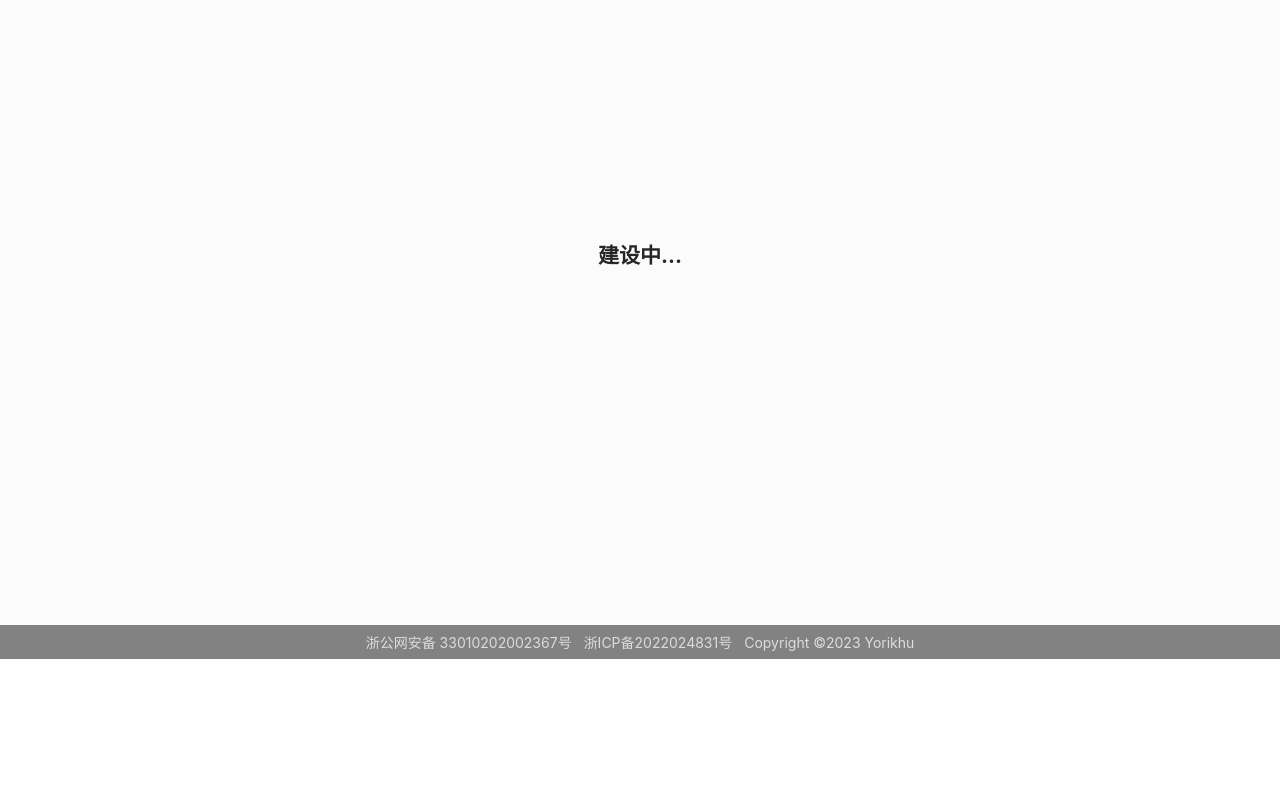
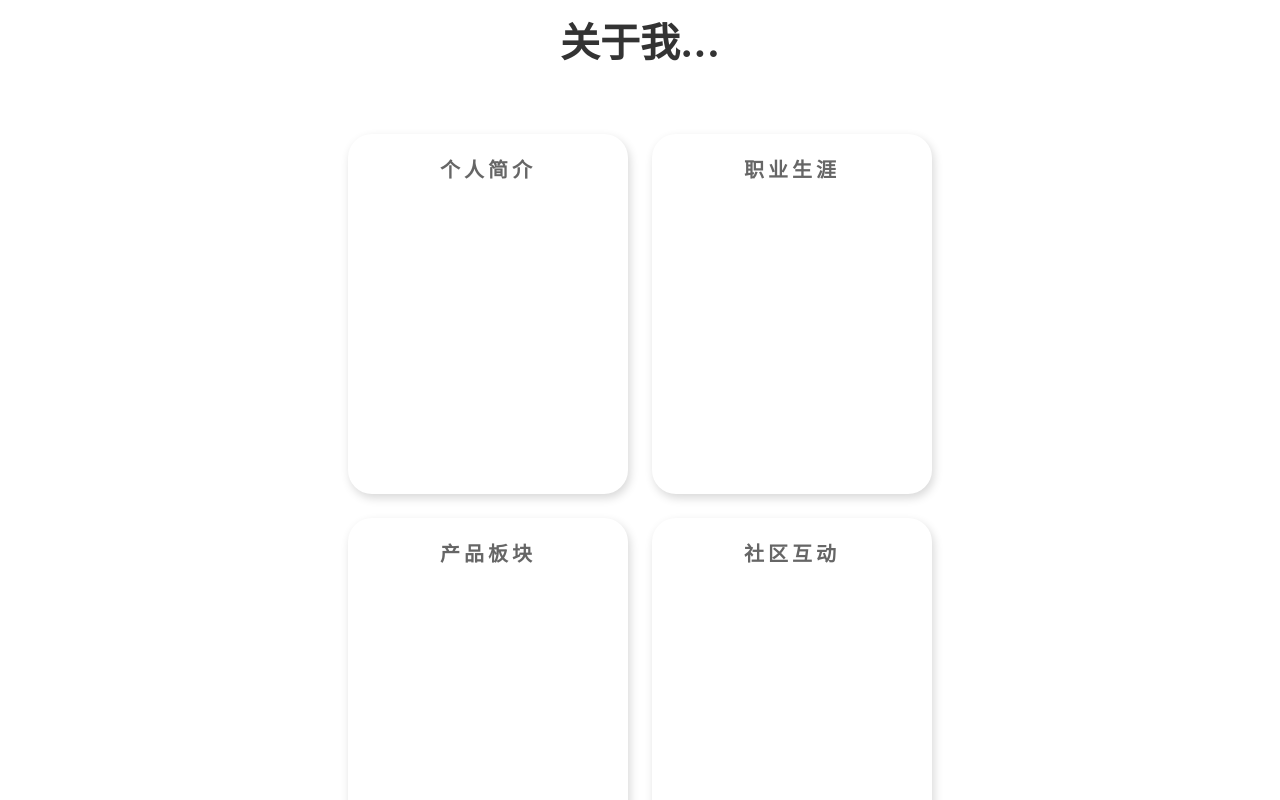
Before and after one commit to yorikhu/yorikhu-intro, a Next.js app: page /home in a window 1280 px wide. Shown: the part 920-1720 px from the top of the page. Before the commit the page ends 1579 px from the top, so only its background shows below. Built offline with nearby package versions, Linux system fonts and the light colour scheme; a web font is replaced by a local one.

Commit message:
feat: dev fonts family and some spots

```diff
--- a/package.json
+++ b/package.json
@@ -12,6 +12,7 @@
     "@types/node": "20.4.5",
     "@types/react": "18.2.18",
     "@types/react-dom": "18.2.7",
+    "classnames": "^2.3.2",
     "eslint": "8.46.0",
     "eslint-config-next": "13.4.12",
     "next": "13.4.12",
--- a/src/app/globals.scss
+++ b/src/app/globals.scss
@@ -1,46 +1,47 @@
 :root {
   @font-face {
-    font-family: 'AlibabaPuHuiTi';
-    src: url('/fonts/AlibabaPuHuiTi-Normal/AlibabaPuHuiTi-Normal.ttf');
-    src: url('/fonts/AlibabaPuHuiTi-Normal/AlibabaPuHuiTi-Normal.ttf')
-        format('truetype'),
-      url('/fonts/AlibabaPuHuiTi-Normal/AlibabaPuHuiTi-Normal.eot')
-        format('embedded-opentype'),
-      url('/fonts/AlibabaPuHuiTi-Normal/AlibabaPuHuiTi-Normal.woff2')
-        format('woff2'),
-      url('/fonts/AlibabaPuHuiTi-Normal/AlibabaPuHuiTi-Normal.woff')
-        format('woff'),
-      url('/fonts/AlibabaPuHuiTi-Normal/AlibabaPuHuiTi-Normal.otf')
-        format('svg');
+    font-family: "AlibabaPuHuiTi";
+    src: url("/fonts/AlibabaPuHuiTi-Normal/AlibabaPuHuiTi-Normal.ttf");
+    src: url("/fonts/AlibabaPuHuiTi-Normal/AlibabaPuHuiTi-Normal.ttf")
+        format("truetype"),
+      url("/fonts/AlibabaPuHuiTi-Normal/AlibabaPuHuiTi-Normal.eot")
+        format("embedded-opentype"),
+      url("/fonts/AlibabaPuHuiTi-Normal/AlibabaPuHuiTi-Normal.woff2")
+        format("woff2"),
+      url("/fonts/AlibabaPuHuiTi-Normal/AlibabaPuHuiTi-Normal.woff")
+        format("woff"),
+      url("/fonts/AlibabaPuHuiTi-Normal/AlibabaPuHuiTi-Normal.otf")
+        format("svg");
     font-weight: normal;
     font-style: normal;
     font-display: swap;
   }
 
   @font-face {
-    font-family: 'AlibabaPuHuiTi';
-    src: url('/fonts/AlibabaPuHuiTi-Bold/AlibabaPuHuiTi-Bold.ttf');
-    src: url('/fonts/AlibabaPuHuiTi-Bold/AlibabaPuHuiTi-Bold.ttf')
-        format('truetype'),
-      url('/fonts/AlibabaPuHuiTi-Bold/AlibabaPuHuiTi-Bold.eot')
-        format('embedded-opentype'),
-      url('/fonts/AlibabaPuHuiTi-Bold/AlibabaPuHuiTi-Bold.woff2')
-        format('woff2'),
-      url('/fonts/AlibabaPuHuiTi-Bold/AlibabaPuHuiTi-Bold.woff') format('woff'),
-      url('/fonts/AlibabaPuHuiTi-Bold/AlibabaPuHuiTi-Bold.otf') format('svg');
+    font-family: "AlibabaPuHuiTi";
+    src: url("/fonts/AlibabaPuHuiTi-Bold/AlibabaPuHuiTi-Bold.ttf");
+    src: url("/fonts/AlibabaPuHuiTi-Bold/AlibabaPuHuiTi-Bold.ttf")
+        format("truetype"),
+      url("/fonts/AlibabaPuHuiTi-Bold/AlibabaPuHuiTi-Bold.eot")
+        format("embedded-opentype"),
+      url("/fonts/AlibabaPuHuiTi-Bold/AlibabaPuHuiTi-Bold.woff2")
+        format("woff2"),
+      url("/fonts/AlibabaPuHuiTi-Bold/AlibabaPuHuiTi-Bold.woff") format("woff"),
+      url("/fonts/AlibabaPuHuiTi-Bold/AlibabaPuHuiTi-Bold.otf") format("svg");
     font-weight: bold;
     font-style: normal;
     font-display: swap;
   }
 
   body {
+    min-width: 700px;
     min-height: 100vh;
     margin: 0;
     font-size: 14px;
     font-family: AlibabaPuHuiTi, -apple-system, BlinkMacSystemFont, Segoe UI,
-      Roboto, Helvetica Neue, Arial, Noto Sans, sans-serif, 'Apple Color Emoji',
-      'Segoe UI Emoji', Segoe UI Symbol, 'Noto Color Emoji';
-    color: #000000d9;
+      Roboto, Helvetica Neue, Arial, Noto Sans, sans-serif, "Apple Color Emoji",
+      "Segoe UI Emoji", Segoe UI Symbol, "Noto Color Emoji";
+    color: #333;
 
     a {
       text-decoration: none;
--- /dev/null
+++ b/src/app/home/components/MenuCard/index.module.scss
@@ -0,0 +1,21 @@
+.menu-card {
+  display: flex;
+  flex-direction: column;
+  align-items: center;
+  height: 360px;
+  width: 280px;
+  border-radius: 24px;
+  box-shadow: 2px 4px 10px #d8d8d8;
+  cursor: pointer;
+
+  &:active {
+    box-shadow: inset 2px 4px 10px #d8d8d8;
+    transform: scale(99%);
+  }
+
+  h3 {
+    font-size: 20px;
+    letter-spacing: 0.2em;
+    color: #666;
+  }
+}
--- /dev/null
+++ b/src/app/home/components/MenuCard/index.tsx
@@ -0,0 +1,11 @@
+import { Props } from "./type";
+import styles from "./index.module.scss";
+
+export default function MenuCard({ title, children }: Props) {
+  return (
+    <div className={styles["menu-card"]}>
+      <h3>{title}</h3>
+      <div className={styles["card-content"]}>{children}</div>
+    </div>
+  );
+}
--- /dev/null
+++ b/src/app/home/components/MenuCard/type.ts
@@ -0,0 +1,6 @@
+import { ReactNode } from "react";
+
+export type Props = {
+  title?: ReactNode;
+  children?: ReactNode;
+};
--- a/src/app/home/page.module.scss
+++ b/src/app/home/page.module.scss
@@ -2,6 +2,8 @@
   display: flex;
   position: relative;
   height: 100vh;
+  padding: 24px;
+  box-sizing: border-box;
   justify-content: center;
   align-items: center;
   flex-direction: column;
@@ -87,16 +89,31 @@
 
 .home-other {
   display: flex;
+  padding: 12vh 48px 24vh;
   position: relative;
   flex-direction: column;
-  background: #fbfbfb;
   user-select: none;
   border-top: 2px solid #dbdbdb;
+
+  h2 {
+    font-size: 40px;
+    padding: 0 48px 4vh;
+    text-align: center;
+  }
 
   .single-block {
     display: flex;
     justify-content: center;
     align-items: center;
-    height: calc(100vh - 57px);
+
+    &.menu-block {
+      gap: 24px;
+      flex-wrap: wrap;
+
+      .wrap {
+        display: flex;
+        gap: 24px;
+      }
+    }
   }
 }
--- a/src/app/home/page.tsx
+++ b/src/app/home/page.tsx
@@ -1,39 +1,51 @@
-import Image from 'next/image';
-import styles from './page.module.scss';
+import Image from "next/image";
+import styles from "./page.module.scss";
+import MenuCard from "./components/MenuCard";
+import classnames from "classnames";
 
 export default function Home() {
   return (
     <>
-      <div className={styles['home']}>
-        <div className={styles['info-block']}>
-          <div className={styles['avatar']}>
+      <div className={styles["home"]}>
+        <div className={styles["info-block"]}>
+          <div className={styles["avatar"]}>
             <Image
               priority={true}
               width={120}
               height={120}
-              src='/yorikhu/avatar.jpg'
-              alt=''
+              src="/yorikhu/avatar.jpg"
+              alt=""
             />
           </div>
-          <div className={styles['name-wrapper']}>
-            <h2 className={styles['nick']}>卷卷</h2>
-            <h2 className={styles['real']}>胡永琪</h2>
+          <div className={styles["name-wrapper"]}>
+            <h2 className={styles["nick"]}>卷卷</h2>
+            <h2 className={styles["real"]}>胡永琪</h2>
           </div>
           <h3>Yorik Hu</h3>
         </div>
-        <div className={styles['drop-down-tips']}>
-          <svg viewBox='0 0 1024 1024' width='40' height='40'>
+        <div className={styles["drop-down-tips"]}>
+          <svg viewBox="0 0 1024 1024" width="40" height="40">
             <path
-              d='M472.064 751.552 72.832 352.32c-22.08-22.08-22.08-57.792 0-79.872 22.016-22.016 57.792-22.08 79.872 0L512 631.744l359.296-359.296c22.016-22.016 57.792-22.08 79.872 0 22.08 22.08 22.016 57.792 0 79.872l-399.232 399.232C529.856 773.568 494.144 773.568 472.064 751.552z'
-              fill='#515151'
-              p-id='1452'
+              d="M472.064 751.552 72.832 352.32c-22.08-22.08-22.08-57.792 0-79.872 22.016-22.016 57.792-22.08 79.872 0L512 631.744l359.296-359.296c22.016-22.016 57.792-22.08 79.872 0 22.08 22.08 22.016 57.792 0 79.872l-399.232 399.232C529.856 773.568 494.144 773.568 472.064 751.552z"
+              fill="#515151"
+              p-id="1452"
             ></path>
           </svg>
         </div>
       </div>
-      <div className={styles['home-other']}>
-        <div className={styles['single-block']}>
-          <h2>建设中...</h2>
+      <div className={styles["home-other"]}>
+        <h2>关于我...</h2>
+        <div
+          className={classnames(styles["single-block"], styles["menu-block"])}
+        >
+          <div className={styles["wrap"]}>
+            <MenuCard title="个人简介" />
+            <MenuCard title="职业生涯" />
+          </div>
+          <div className={styles["wrap"]}>
+            <MenuCard title="产品板块" />
+            <MenuCard title="社区互动" />
+          </div>
         </div>
       </div>
     </>
```
Also changed, not shown: 2 other files (tests, documents, lock files or other folders).
